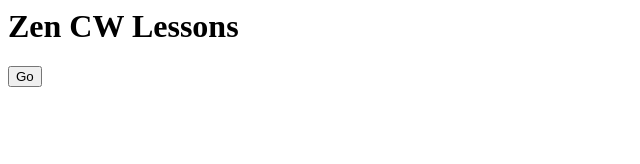
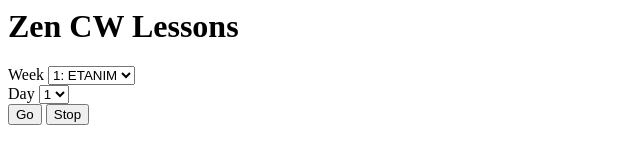
Before and after one commit to grasuth/morse-webaudio, a plain HTML site: page src/zen.html in a window 1280 px wide. Shown: the whole page, without its empty margins (0-640 px from the left). Drawn offline with Linux system fonts and the light colour scheme.

Commit message:
day and week selectors

```diff
--- a/src/js/morse.js
+++ b/src/js/morse.js
@@ -108,8 +108,6 @@ var MorseGenerator = function () {
   mg.key = function(data) {
     var keys = data.split('');
 
-    console.log('keys: ', keys);
-
     if (!mg.started) {
       mg.initAudio();
     }
--- a/src/zen.html
+++ b/src/zen.html
@@ -3,7 +3,28 @@
 </head>
 <body>
 <h1>Zen CW Lessons</h1>
+<div>
+  <label for="week">Week
+    <select name="week" id="week">
+      <option value="1" selected>1: ETANIM</option>
+    </select>
+  </label>
+</div>
+<div>
+  <label for="day">Day
+    <select name="day" id="day">
+      <option value="1"selected>1</option>
+      <option value="2">2</option>
+      <option value="3">3</option>
+      <option value="4">4</option>
+      <option value="5">5</option>
+      <option value="6">6</option>
+      <option value="7">7</option>
+    </select>
+  </label>
+</div>
 <button id="go" name="go">Go</button>
+<button id="stop">Stop</button><br/>
 <div id="display"></div>
 
 <script src="js/jquery.min.js"></script>
@@ -16,7 +37,17 @@
       , $display = $('#display');
 
     $('#go').click(function(e) {
-      zt.train(mg, 1, 1, $display);
+      var week = $('#week').val()
+        , day = $('#day').val();
+
+      console.log(week, day);
+      zt.train(mg, week, day, $display)
+        .catch(function(e) {
+          // stop
+        });
+    });
+    $('#stop').click(function() {
+      zt.stop();
     });
   });
 </script>
```
